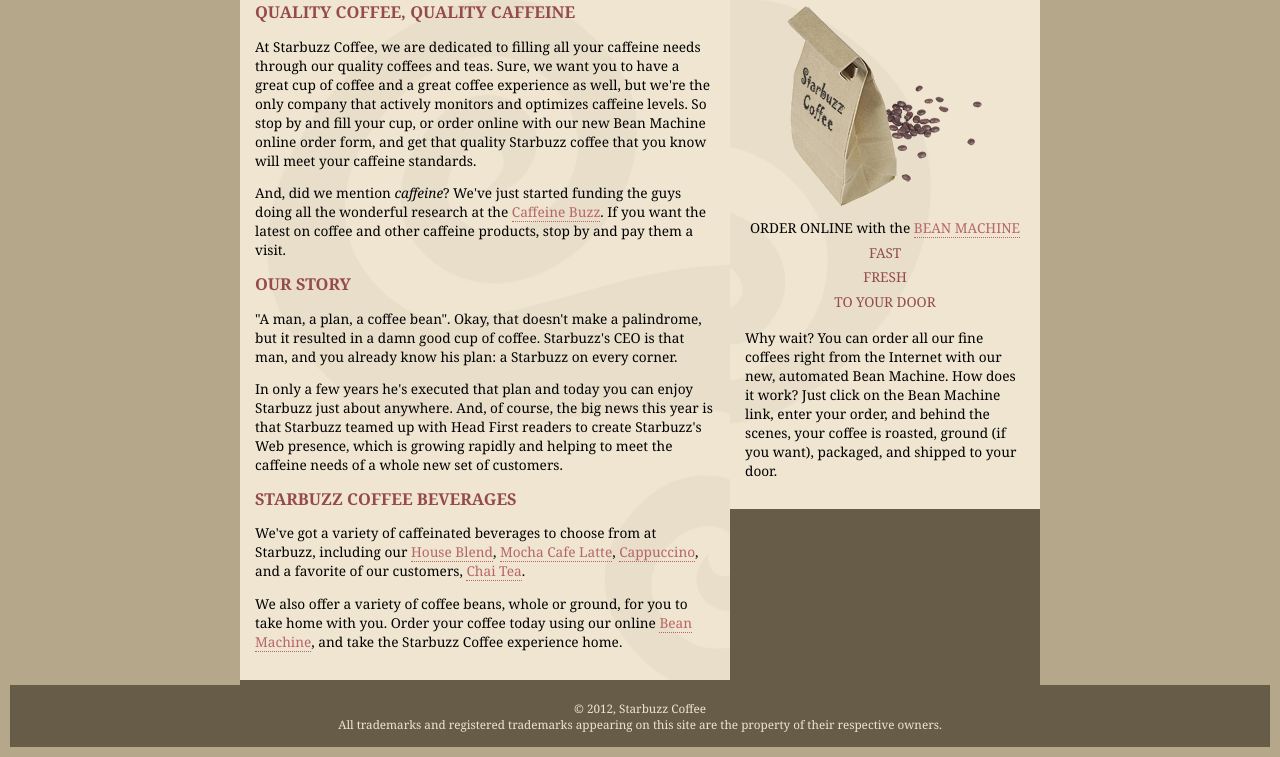
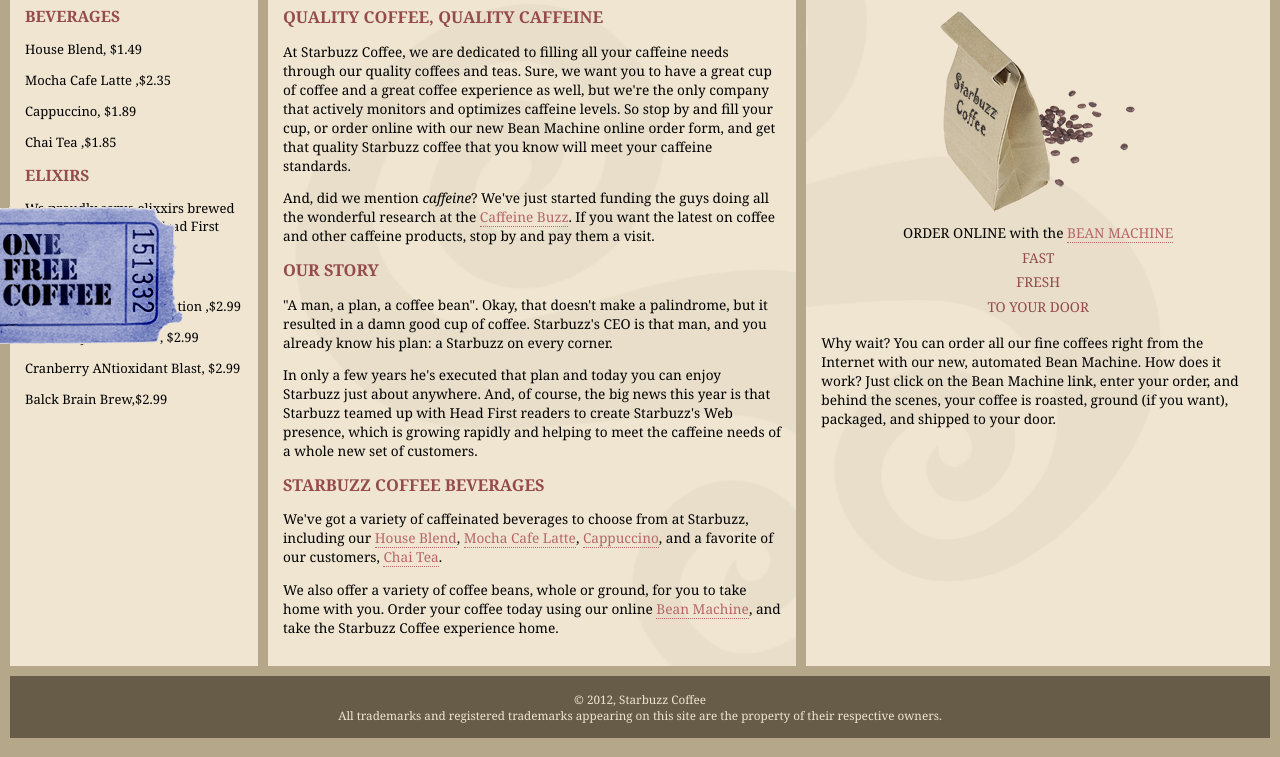
Before and after one commit to Mrltfyy/starbuzz, a plain HTML site: page starbuzz/index.html in a window 1280 px wide. Shown: the part 148-905 px from the top of the page. Drawn offline with Linux system fonts and the light colour scheme.

Commit message:
Add files via upload

```diff
--- a/starbuzz/index.html
+++ b/starbuzz/index.html
@@ -8,33 +8,30 @@
 
   <body>
 
-    <div class="allcontent">
-
     <div id="header">
-      <img src="images/header.gif" alt="Starbuzz Coffee header image">
+      <img class="headerLogo" src="./images/headerLogo.gif" alt="Starbuzz Coffee logo image">
+      <img class="headerSlogan" src="./images/headerSlogan.gif" alt="Providing all the caffeine you need to power your life">
     </div>
-    <div id="sidebar">
-      <p class="beanheading">
-        <img src="images/bag.gif" alt="Bean Machine bag">
-        <br>
-        ORDER ONLINE
-        with the
-        <a href="form.html">BEAN MACHINE</a>
-        <br>
-        <span class="slogan">
-            FAST <br>
-            FRESH <br>
-            TO YOUR DOOR <br>
-        </span>
-      </p>
-      <p>
-        Why wait?  You can order all our fine coffees right from the Internet with our new,
-        automated Bean Machine.  How does it work?  Just click on the Bean Machine link,
-        enter your order, and behind the scenes, your coffee is roasted, ground
-        (if you want), packaged, and shipped to your door.
-      </p>
+    <div class="award">
+      <img src="./images/award.gif" alt="Roaster of the Year award">
     </div>
 
+    <div class="tableContainer">
+      <div class="tableRow">
+          <div class="drinks">
+              <h1>BEVERAGES</h1>
+              <p>House Blend, $1.49</p>
+              <p>Mocha Cafe Latte ,$2.35</p>
+              <p>Cappuccino, $1.89</p>
+              <p>Chai Tea ,$1.85</p>
+              <h1>ELIXIRS</h1>
+              <p>We proudly serve elixxirs brewed by our friends at the Head First Lounge.</p>
+              <p>Green Tea Cooler, $2.99</p>
+              <p>Raspberry Ice Concentration ,$2.99</p>
+              <p>Blueberry Bliss Elixir , $2.99</p>
+              <p>Cranberry ANtioxidant Blast, $2.99</p>
+              <p>Balck Brain Brew,$2.99</p>
+            </div>
     <div id="main">
       <h1>QUALITY COFFEE, QUALITY CAFFEINE</h1>
       <p>
@@ -81,7 +78,33 @@
         the Starbuzz Coffee experience home.
       </p>
     </div>
-   </div>
+
+    <div id="sidebar">
+      <p class="beanheading">
+        <img src="images/bag.gif" alt="Bean Machine bag">
+        <br>
+        ORDER ONLINE
+        with the
+        <a href="form.html">BEAN MACHINE</a>
+        <br>
+        <span class="slogan">
+            FAST <br>
+            FRESH <br>
+            TO YOUR DOOR <br>
+        </span>
+      </p>
+      <p>
+        Why wait?  You can order all our fine coffees right from the Internet with our new,
+        automated Bean Machine.  How does it work?  Just click on the Bean Machine link,
+        enter your order, and behind the scenes, your coffee is roasted, ground
+        (if you want), packaged, and shipped to your door.
+      </p>
+    </div>
+    </div>
+    </div>
+    <div class="coupon">
+      <a href="freecoffee.html" title="Click here to get your free coffee"></a>
+      <img src="./images/ticket.gif" alt="Starbuzz coupon ticket">
     </div>
     <div id="footer">
       &copy; 2012, Starbuzz Coffee
@@ -89,6 +112,6 @@
       All trademarks and registered trademarks appearing on
       this site are the property of their respective owners.
     </div>
- </div>
+
   </body>
 </html>
--- a/starbuzz/starbuzz.css
+++ b/starbuzz/starbuzz.css
@@ -4,17 +4,11 @@ body {
   font-size:        small;
   margin:           0px;
 }
-.allcontent {
-  width: 800px;
-  padding-top: 5px;
-  padding-bottom: 5px;
-  background-color: #675c47 ;
-  margin-left: auto;
-  margin-right: auto;
-}
+
 #header {
   background-color: #675c47;
-  margin:           10px 10px 0px 10px ;
+  /* margin:           10px; */
+  margin: 10px 10px 0px 10px;
   height:           108px;
 }
 
@@ -22,19 +16,18 @@ body {
   background:       #efe5d0 url(images/background.gif) top left;
   font-size:        105%;
   padding:          15px;
+  /* margin:           0px 10px 10px 10px; */
+  display: table-cell;
   vertical-align: top;
-  display: table-cell;
-
 }
 
 #sidebar {
   background:       #efe5d0 url(images/background.gif) bottom right;
   font-size:        105%;
   padding:          15px;
+  /* margin:           0px 10px 10px 10px; */
+  display: table-cell;
   vertical-align: top;
-  width: 280px;
-  float: right;
-  display: table-cell;
 }
 
 #footer {
@@ -42,9 +35,9 @@ body {
   color:            #efe5d0;
   text-align:       center;
   padding:          15px;
-  margin:           0px 10px 10px 10px;
+  /* margin:           10px; */
   font-size:        90%;
-  clear :right;
+  margin: 0px 10px 10px 10px;
 }
 
 h1 {
@@ -69,13 +62,32 @@ a:visited {
   text-decoration:  none;
   border-bottom:    thin dotted #675c47;
 }
-div .tableContainer {
-  display: table ;
-
+.tableContainer {
+  display: table;
+  border-spacing: 10px;
 }
-div .tableRow {
+.tableRow {
   display: table-row;
 }
-.tableContainer {
-  border-spacing: 10px;
+.drinks {
+  display: table-cell;
+  background-color: #efe5d0;
+  width: 20%;
+  padding: 15px;
+  vertical-align: top;
 }
+.headerSlogan {
+  float: right;
+}
+.award {
+  position: absolute;
+  top: 30px;
+  left: 365px;
+}.coupon {
+  position: fixed;
+  top: 350px;
+  left: -90px;
+}
+.coupon a, img {
+  border: none;
+}
```
Also changed, not shown: starbuzz/images/headerLogo.gif (added), starbuzz/images/headerSlogan.gif (added).
